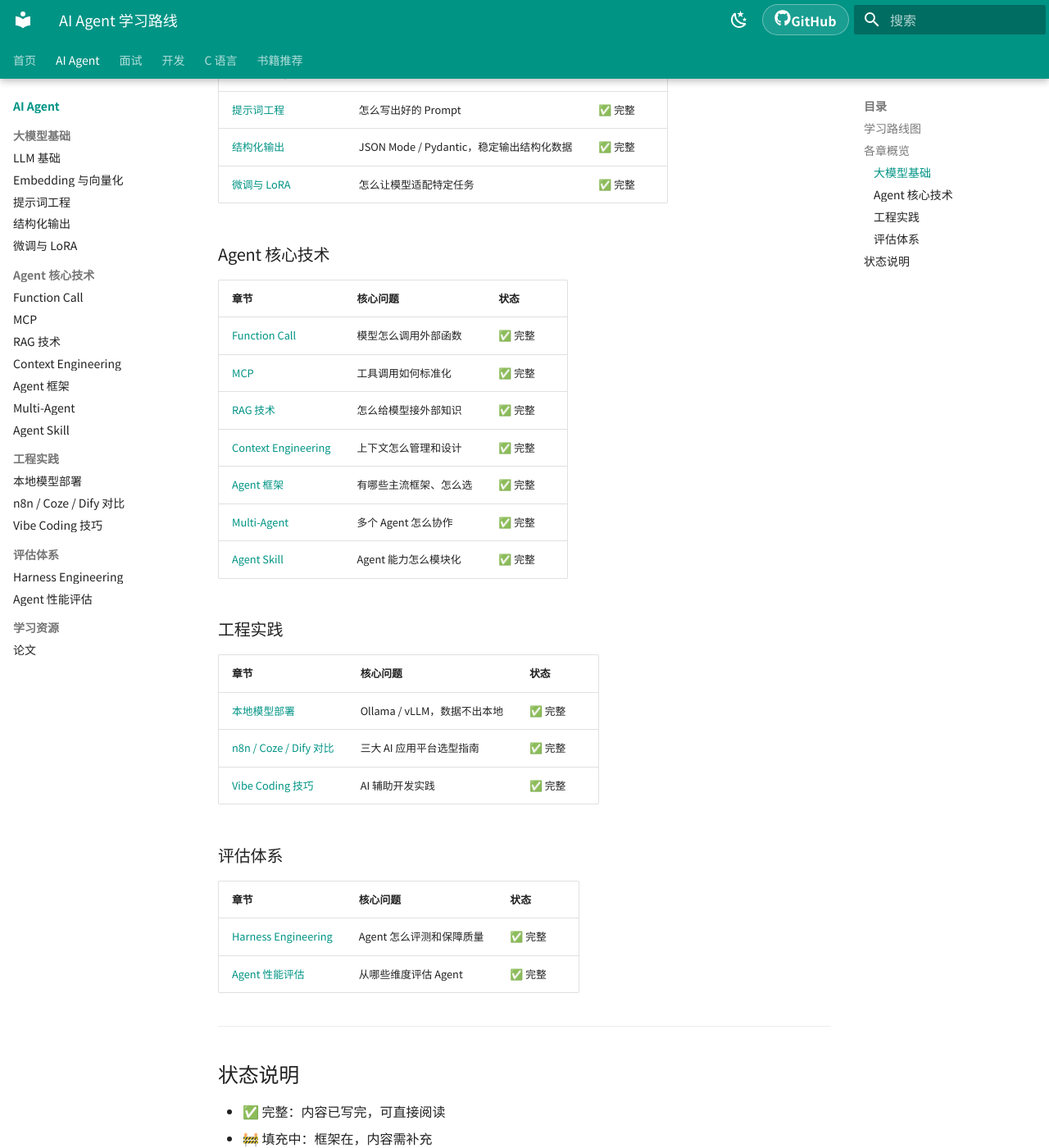
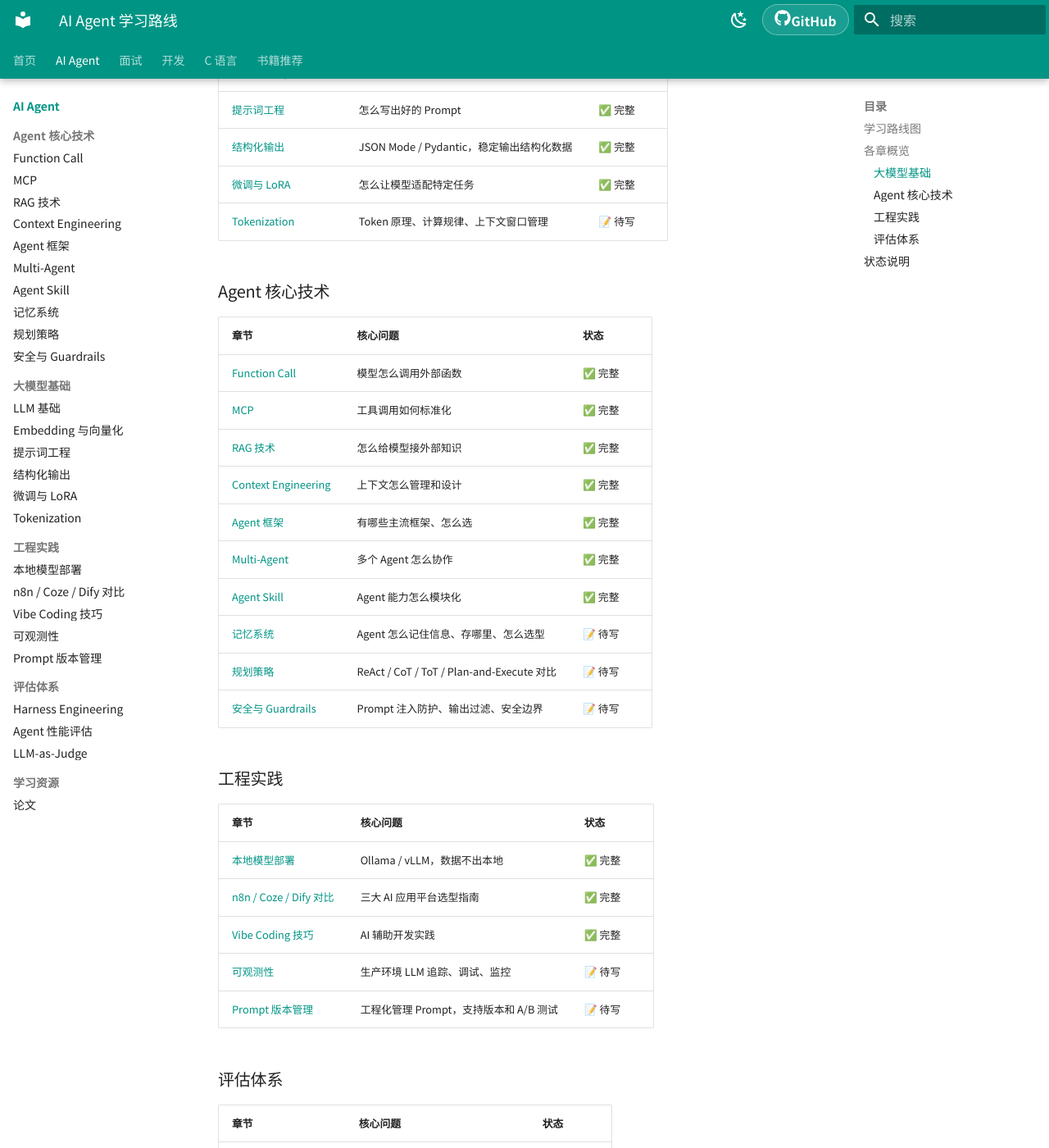
Before and after one commit to yangyinmiao/my-notes, an MkDocs documentation site: the page built from docs/agent/index.md, in a window 1280 px wide and 1400 px high, scrolled down 1296 px. Shown: the whole window at 82% size. Built offline with MkDocs 1.6.1 and Material for MkDocs 9.7.7, drawn with Linux system fonts in a browser that asks for light colours; some of the changed text lies outside the part shown.

Commit message:
新增6个待写骨架文件（记忆系统、规划策略、安全与Guardrails、可观测性、Prompt版本管理、LLM-as-Judge、Tokenization），每个文件附推荐学习资料，更新 nav 和 index 总览

```diff
--- a/docs/agent/index.md
+++ b/docs/agent/index.md
@@ -48,38 +48,45 @@ Agent 核心技术
 
 | 章节 | 核心问题 | 状态 |
 |------|---------|------|
-| [LLM 基础](./foundations/llm基础.md) | 大模型是什么、怎么工作的 | ✅ 完整 |
-| [Embedding 与向量化](./foundations/embedding.md) | 向量化原理、模型选型、RAG 底层 | ✅ 完整 |
-| [提示词工程](./foundations/提示词工程.md) | 怎么写出好的 Prompt | ✅ 完整 |
-| [结构化输出](./foundations/结构化输出.md) | JSON Mode / Pydantic，稳定输出结构化数据 | ✅ 完整 |
-| [微调与 LoRA](./foundations/微调与LoRA.md) | 怎么让模型适配特定任务 | ✅ 完整 |
+| [LLM 基础](./00-foundations/00-llm基础.md) | 大模型是什么、怎么工作的 | ✅ 完整 |
+| [Embedding 与向量化](./00-foundations/01-embedding.md) | 向量化原理、模型选型、RAG 底层 | ✅ 完整 |
+| [提示词工程](./00-foundations/02-提示词工程.md) | 怎么写出好的 Prompt | ✅ 完整 |
+| [结构化输出](./00-foundations/03-结构化输出.md) | JSON Mode / Pydantic，稳定输出结构化数据 | ✅ 完整 |
+| [微调与 LoRA](./00-foundations/04-微调与LoRA.md) | 怎么让模型适配特定任务 | ✅ 完整 |
+| [Tokenization](./00-foundations/05-Tokenization.md) | Token 原理、计算规律、上下文窗口管理 | 📝 待写 |
 
 ### Agent 核心技术
 
 | 章节 | 核心问题 | 状态 |
 |------|---------|------|
-| [Function Call](./core/function-call.md) | 模型怎么调用外部函数 | ✅ 完整 |
-| [MCP](./core/mcp.md) | 工具调用如何标准化 | ✅ 完整 |
-| [RAG 技术](./core/rag.md) | 怎么给模型接外部知识 | ✅ 完整 |
-| [Context Engineering](./core/context-engineering.md) | 上下文怎么管理和设计 | ✅ 完整 |
-| [Agent 框架](./core/agent框架.md) | 有哪些主流框架、怎么选 | ✅ 完整 |
-| [Multi-Agent](./core/multi-agent.md) | 多个 Agent 怎么协作 | ✅ 完整 |
-| [Agent Skill](./core/agent-skill.md) | Agent 能力怎么模块化 | ✅ 完整 |
+| [Function Call](./01-core/00-function-call.md) | 模型怎么调用外部函数 | ✅ 完整 |
+| [MCP](./01-core/01-mcp.md) | 工具调用如何标准化 | ✅ 完整 |
+| [RAG 技术](./01-core/02-rag.md) | 怎么给模型接外部知识 | ✅ 完整 |
+| [Context Engineering](./01-core/03-context-engineering.md) | 上下文怎么管理和设计 | ✅ 完整 |
+| [Agent 框架](./01-core/04-agent框架.md) | 有哪些主流框架、怎么选 | ✅ 完整 |
+| [Multi-Agent](./01-core/05-multi-agent.md) | 多个 Agent 怎么协作 | ✅ 完整 |
+| [Agent Skill](./01-core/06-agent-skill.md) | Agent 能力怎么模块化 | ✅ 完整 |
+| [记忆系统](./01-core/07-记忆系统.md) | Agent 怎么记住信息、存哪里、怎么选型 | 📝 待写 |
+| [规划策略](./01-core/08-规划策略.md) | ReAct / CoT / ToT / Plan-and-Execute 对比 | 📝 待写 |
+| [安全与 Guardrails](./01-core/09-安全与Guardrails.md) | Prompt 注入防护、输出过滤、安全边界 | 📝 待写 |
 
 ### 工程实践
 
 | 章节 | 核心问题 | 状态 |
 |------|---------|------|
-| [本地模型部署](./engineering/本地模型部署.md) | Ollama / vLLM，数据不出本地 | ✅ 完整 |
-| [n8n / Coze / Dify 对比](./engineering/n8n-coze-dify.md) | 三大 AI 应用平台选型指南 | ✅ 完整 |
-| [Vibe Coding 技巧](./engineering/vibe-coding.md) | AI 辅助开发实践 | ✅ 完整 |
+| [本地模型部署](./02-engineering/00-本地模型部署.md) | Ollama / vLLM，数据不出本地 | ✅ 完整 |
+| [n8n / Coze / Dify 对比](./02-engineering/01-n8n-coze-dify.md) | 三大 AI 应用平台选型指南 | ✅ 完整 |
+| [Vibe Coding 技巧](./02-engineering/02-vibe-coding.md) | AI 辅助开发实践 | ✅ 完整 |
+| [可观测性](./02-engineering/03-可观测性.md) | 生产环境 LLM 追踪、调试、监控 | 📝 待写 |
+| [Prompt 版本管理](./02-engineering/04-Prompt版本管理.md) | 工程化管理 Prompt，支持版本和 A/B 测试 | 📝 待写 |
 
 ### 评估体系
 
 | 章节 | 核心问题 | 状态 |
 |------|---------|------|
-| [Harness Engineering](./evaluation/harness-engineering.md) | Agent 怎么评测和保障质量 | ✅ 完整 |
-| [Agent 性能评估](./evaluation/agent性能评估.md) | 从哪些维度评估 Agent | ✅ 完整 |
+| [Harness Engineering](./03-evaluation/00-harness-engineering.md) | Agent 怎么评测和保障质量 | ✅ 完整 |
+| [Agent 性能评估](./03-evaluation/01-agent性能评估.md) | 从哪些维度评估 Agent | ✅ 完整 |
+| [LLM-as-Judge](./03-evaluation/02-LLM-as-Judge.md) | 用大模型评估大模型的方法与局限 | 📝 待写 |
 
 ---
 
--- a/mkdocs.yml
+++ b/mkdocs.yml
@@ -64,12 +64,6 @@ nav:
   - 首页: index.md
   - AI Agent:
     - agent/index.md
-    - 大模型基础:
-      - LLM 基础: agent/00-foundations/00-llm基础.md
-      - Embedding 与向量化: agent/00-foundations/01-embedding.md
-      - 提示词工程: agent/00-foundations/02-提示词工程.md
-      - 结构化输出: agent/00-foundations/03-结构化输出.md
-      - 微调与 LoRA: agent/00-foundations/04-微调与LoRA.md
     - Agent 核心技术:
       - Function Call: agent/01-core/00-function-call.md
       - MCP: agent/01-core/01-mcp.md
@@ -78,13 +72,26 @@ nav:
       - Agent 框架: agent/01-core/04-agent框架.md
       - Multi-Agent: agent/01-core/05-multi-agent.md
       - Agent Skill: agent/01-core/06-agent-skill.md
+      - 记忆系统: agent/01-core/07-记忆系统.md
+      - 规划策略: agent/01-core/08-规划策略.md
+      - 安全与 Guardrails: agent/01-core/09-安全与Guardrails.md
+    - 大模型基础:
+      - LLM 基础: agent/00-foundations/00-llm基础.md
+      - Embedding 与向量化: agent/00-foundations/01-embedding.md
+      - 提示词工程: agent/00-foundations/02-提示词工程.md
+      - 结构化输出: agent/00-foundations/03-结构化输出.md
+      - 微调与 LoRA: agent/00-foundations/04-微调与LoRA.md
+      - Tokenization: agent/00-foundations/05-Tokenization.md
     - 工程实践:
       - 本地模型部署: agent/02-engineering/00-本地模型部署.md
       - n8n / Coze / Dify 对比: agent/02-engineering/01-n8n-coze-dify.md
       - Vibe Coding 技巧: agent/02-engineering/02-vibe-coding.md
+      - 可观测性: agent/02-engineering/03-可观测性.md
+      - Prompt 版本管理: agent/02-engineering/04-Prompt版本管理.md
     - 评估体系:
       - Harness Engineering: agent/03-evaluation/00-harness-engineering.md
       - Agent 性能评估: agent/03-evaluation/01-agent性能评估.md
+      - LLM-as-Judge: agent/03-evaluation/02-LLM-as-Judge.md
     - 学习资源:
       - 论文: agent/04-resources/00-论文.md
   - 面试:
```
Also changed, not shown: docs/agent/00-foundations/05-Tokenization.md (added, +58 -0 lines), docs/agent/01-core/07-记忆系统.md (added, +56 -0 lines), docs/agent/01-core/08-规划策略.md (added, +54 -0 lines), docs/agent/01-core/09-安全与Guardrails.md (added, +61 -0 lines), docs/agent/02-engineering/03-可观测性.md (added, +58 -0 lines), docs/agent/02-engineering/04-Prompt版本管理.md (added, +47 -0 lines), docs/agent/03-evaluation/02-LLM-as-Judge.md (added, +62 -0 lines).
